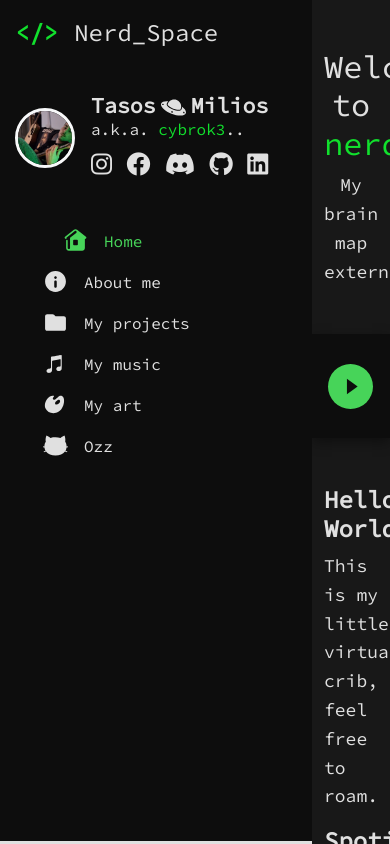
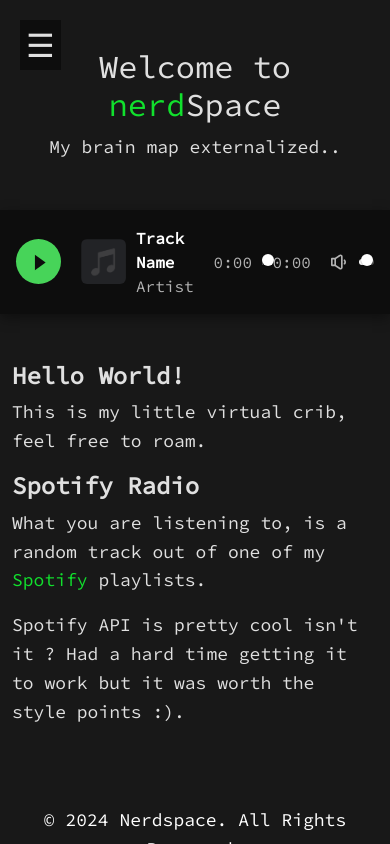
Before and after one commit to cybrok3/cybrok3.github.io, a plain HTML site: page index.html in a window 390 px wide. Drawn offline with nearby package versions, Linux system fonts and the light colour scheme; no server answers.

Commit message:
Navbar functionality for mobile

```diff
--- a/Js/navbar.js
+++ b/Js/navbar.js
@@ -1,5 +1,3 @@
-// navbar.js
-
 document.addEventListener("DOMContentLoaded", () => {
     const links = document.querySelectorAll(".nav-link");
 
@@ -19,4 +17,25 @@
     window.addEventListener("pageChanged", (e) => {
         highlightActive(e.detail.url);
     });
+
+    // --- SIDEBAR TOGGLE (NO OVERLAY) ---
+    const toggleBtn = document.getElementById('sidebar-toggle');
+    const sidebar = document.querySelector('.sidebar');
+
+    if (toggleBtn && sidebar) {
+        toggleBtn.addEventListener('click', () => {
+            sidebar.classList.toggle('active');
+        });
+    }
+
+    // **Use the same 'links' variable**
+    links.forEach(link => {
+        link.addEventListener('click', () => {
+            if (sidebar.classList.contains('active')) {
+                sidebar.classList.remove('active');
+                // optional: show the toggle again if you add the hidden class logic
+                if(toggleBtn) toggleBtn.classList.remove('hidden');
+            }
+        });
+    });
 });
--- a/index.html
+++ b/index.html
@@ -17,6 +17,9 @@
 <body>
   <audio id="navClickSound" src="resources/sound_effects/click.mp3" preload="auto"></audio>
   <div class="layout">
+
+    <button id="sidebar-toggle">☰</button>
+
     <!-- Sidebar -->
     <aside class="sidebar d-flex flex-column align-items-start code-font">
 
--- a/styles.css
+++ b/styles.css
@@ -553,3 +553,63 @@
     white-space: nowrap;
   }
 }
+
+/* Mobile styles */
+@media (max-width: 768px) {
+  .sidebar {
+    position: fixed;
+    top: 0;
+    left: -350px; /* hidden off-screen initially */
+    height: 100%;
+    width: 300px; /* slightly smaller than desktop */
+    max-width: 80vw;
+    transition: left 0.3s ease;
+    z-index: 1000;
+    overflow-y: auto;
+    padding: 20px;
+  }
+
+  .sidebar.active {
+    left: 0; /* slide in */
+  }
+
+  #sidebar-toggle {
+    display: block;
+    position: fixed;
+    top: 20px;
+    left: 20px;
+    z-index: 1100;
+    background: #0D0D0D;
+    color: #E0E0E0;
+    border: none;
+    font-size: 2rem;
+    cursor: pointer;
+  }
+
+  /* shrink images and text a little */
+  .sidebar img.rounded-circle {
+    width: 60px;
+    height: 60px;
+  }
+
+  .sidebar h4.code-font {
+    font-size: 1.1rem;
+  }
+
+  .sidebar .nav-link {
+    font-size: 1rem;
+    padding: 0.7rem 1rem;
+  }
+
+  .sidebar .nav-link svg {
+    width: 20px;
+    height: 20px;
+  }
+}
+
+/* Desktop: hide toggle button */
+@media (min-width: 769px) {
+  #sidebar-toggle {
+    display: none;
+  }
+}
```
